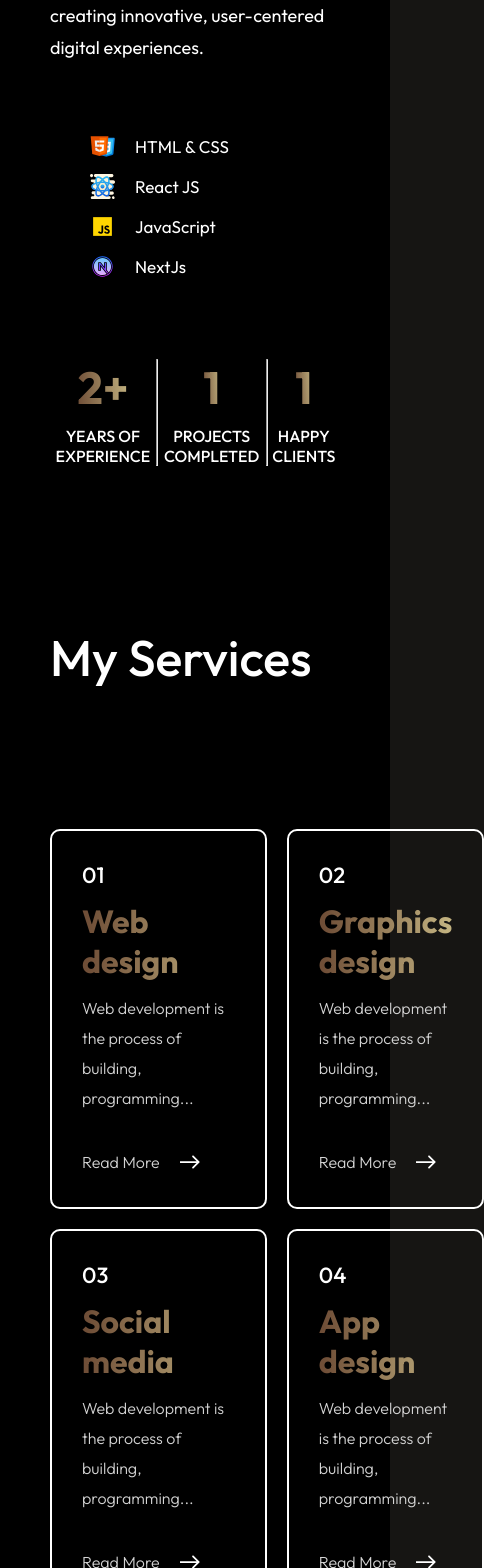
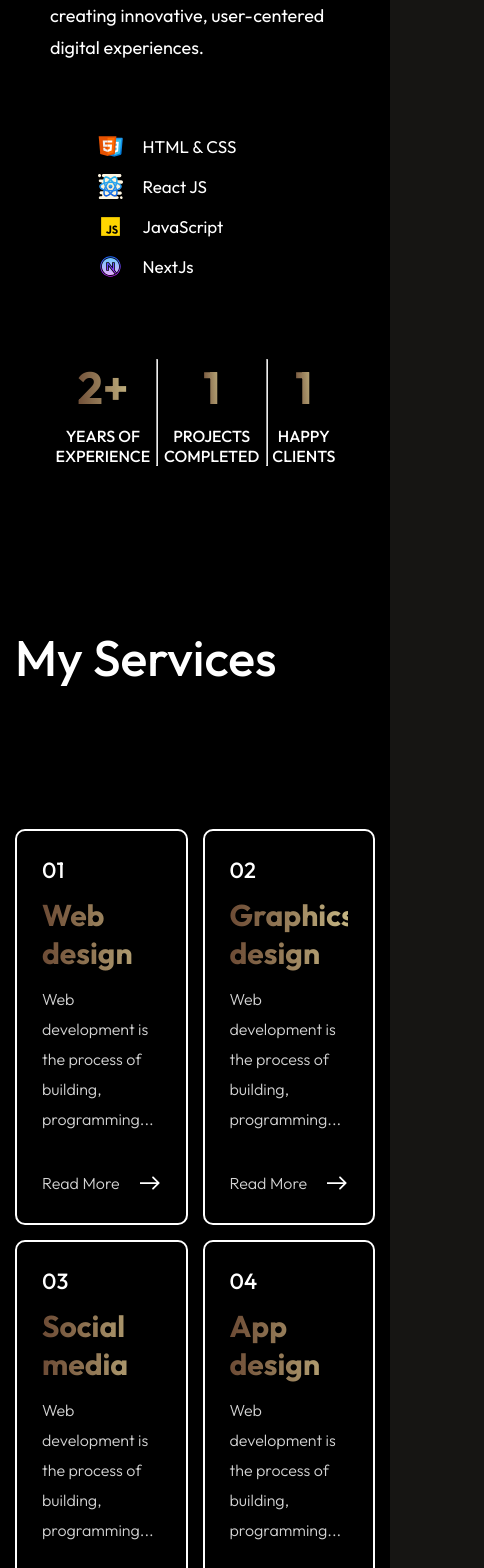
Before and after one commit to UserLasa73/my_portfolio, a React (Vite) app: page / in a window 390 px wide. Shown: the part 1500-3068 px from the top of the page, 484 px wide, since content can reach past the window. Built offline with nearby package versions, Linux system fonts and the light colour scheme.

Commit message:
changed for mobile

```diff
--- a/src/components/About/About.css
+++ b/src/components/About/About.css
@@ -150,9 +150,7 @@
     }
     .about-skills{
         gap: 15px;
-        justify-content: center;
-        padding-right:40px;
-        padding-left:40px;
+        align-items: center;
     }
     .about-singleSkill{
         gap:20px;
@@ -162,7 +160,7 @@
         min-width: 150px;
     }
     .about-singleSkill hr{
-        height:5px;
+        display:none;
     }
     .about-achievements{
         justify-content: space-between;
--- a/src/components/Contact/Contact.css
+++ b/src/components/Contact/Contact.css
@@ -63,6 +63,7 @@
     gap: 20px;
     color: #d8d8d8;
     font-size: 18px;
+
 }
 
 .contact-detail{
@@ -166,9 +167,15 @@
         gap: 18px;
 
     }
+    .contact-detail{
+        gap: 15px;
+    }
     .contact-detail img{
         width: 24px;
         height: 24px;
+    }
+    .contact-detail p{
+        font-size: 16px;
     }
     .contact-right{
         width: 100%;
@@ -177,14 +184,14 @@
     }
 
     .contact-right input{
-        width: 100%;
+        width: 90%;
     }
     .contact-right textarea{
-        width: 95%;
+        width: 80%;
     }
     .contact-submit{
-        font-size: 18px;
-        padding: 16px 35px;
+        font-size: 16px;
+        padding: 10px 25px;
         margin-top: 30px;
     }
 
--- a/src/components/Footer/Footer.css
+++ b/src/components/Footer/Footer.css
@@ -12,8 +12,9 @@
 }
 
 .footer-top-left img{
-    width: 150px;
-    margin-bottom: 15px;;
+    width:120px;
+    height:40px;
+    margin-bottom: 15px;
 }
 
 .footer-top-left p{
@@ -112,6 +113,12 @@
         font-size: 15px;
         width:60%;
     }
+    .footer-top-right{
+        flex-direction: column;
+    }
+    .footer-subscribe{
+        padding: 10px 25px;
+    }
     .footer-bottom{
         flex-direction: column-reverse;
         font-size: 15px;
--- a/src/components/Footer/Footer.jsx
+++ b/src/components/Footer/Footer.jsx
@@ -45,7 +45,7 @@ const Footer = ()=>{
                     </div>
                             <form className='footer-top-right' onSubmit={onSubmit}>
                                 <div className="footer-email-input"><img src={user_icon} alt="" /> <input type="email" placeholder="Enter your Email" name="Subscriber" required="true"></input></div>
-                                <button type="submit" className='footer-subscribe'>Subscribe</button>
+                                <div ><button type="submit" className='footer-subscribe'>Subscribe</button></div>
                             </form>
                 </div>
                 <hr />
--- a/src/components/Services/Services.css
+++ b/src/components/Services/Services.css
@@ -89,7 +89,7 @@
         align-items: start;
         justify-content: center;
         gap: 80px;
-        margin: 80px 50px;
+        margin: 80px 15px;
     }
     .services-title h1{
         padding: 0px;
@@ -102,21 +102,26 @@
     }
     .services-container{
         grid-template-columns: 1fr 1fr;
-        gap:20px;
+        gap:15px;
         margin-top:60px;
         margin-bottom:80px;
     }
     .service-format{
         gap: 12px;
-        padding: 30px;
+        padding: 25px;
+        min-width: 10px;
     }
     .service-format h3{
         font-size: 22px;
         font-weight: 500;
     }
+    .service-format h2{
+        font-size: 30px;
+    }
     .service-format p{
         font-size: 16px;
         font-weight: 300;
+        max-width: 100%;
     }
     .services-readmore img{
         width: 20px;
```
Also changed, not shown: 5 other files (tests, documents, lock files or other folders).
